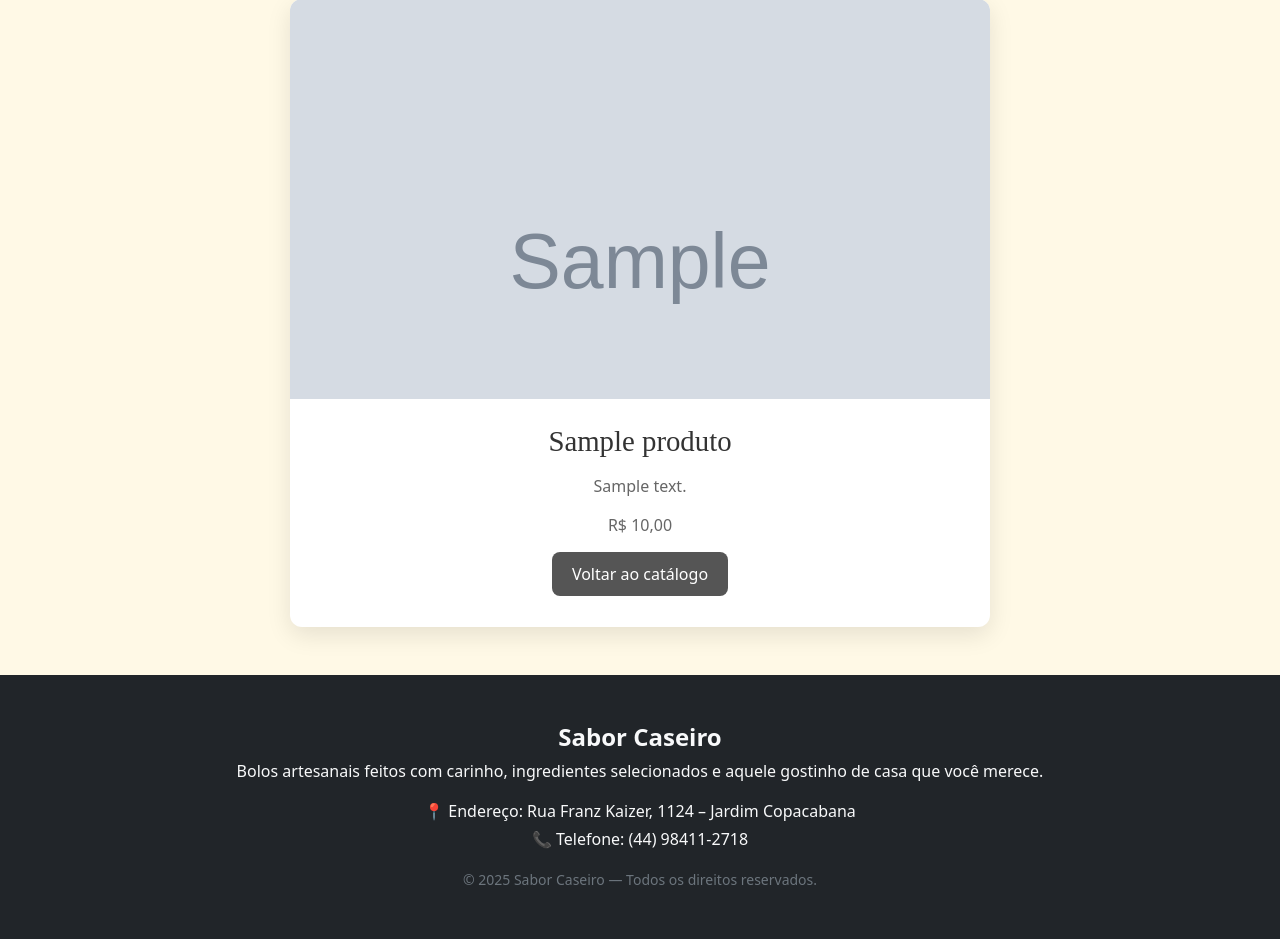
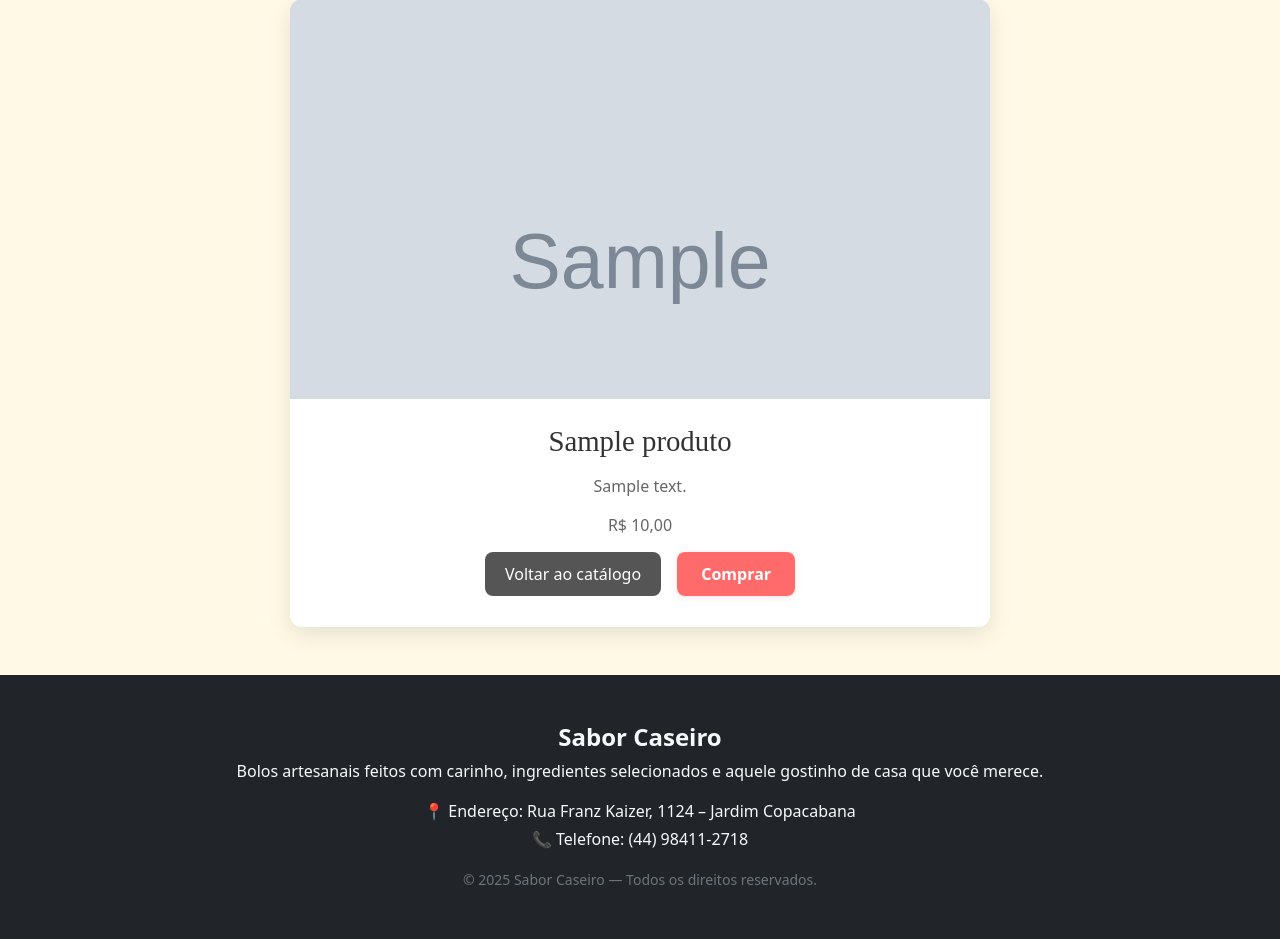
Before and after one commit to GabrielZafani/SaborCaseirov2, a PHP site: page /produto/1 in a window 1280 px wide. Shown: the part 167-1106 px from the top of the page. Run offline with PHP 8.4, Linux system fonts and the light colour scheme; tables that the repository leaves empty or names only in its code hold one stand-in row (values such as "Sample post"); grey boxes marked "Sample" are stand-in pictures.

Commit message:
BTN COMPRAR

```diff
--- a/saborCaseiro_MVC/app/Views/produto.phtml
+++ b/saborCaseiro_MVC/app/Views/produto.phtml
@@ -8,6 +8,10 @@
             <p><?= htmlspecialchars($produto['descricao']) ?></p>
             <p class="valor">R$ <?= number_format($produto['valor'], 2, ',', '.') ?></p>
             <a href="/produtos" class="btn-voltar">Voltar ao catálogo</a>
+            <a href="/contato?produto_id=<?= $produto['id'] ?>&valor=<?= $produto['valor'] ?>"
+   class="btn-comprar">
+   Comprar
+</a>
         </div>
     </div>
 <?php else: ?>
@@ -77,4 +81,20 @@
     font-size: 1.2em;
     padding: 30px;
 }
+        .btn-comprar {
+            display: inline-block;
+            padding: 10px 24px;
+            background-color: #ff6b6b;
+            color: #fff;
+            text-decoration: none;
+            border-radius: 8px;
+            font-weight: bold;
+            margin-left: 12px;
+            transition: background-color 0.3s, box-shadow 0.3s;
+            box-shadow: 0 2px 8px rgba(255,107,107,0.15);
+        }
+        .btn-comprar:hover {
+            background-color: #e05555;
+            box-shadow: 0 4px 16px rgba(255,107,107,0.25);
+        }
 </style>
```
